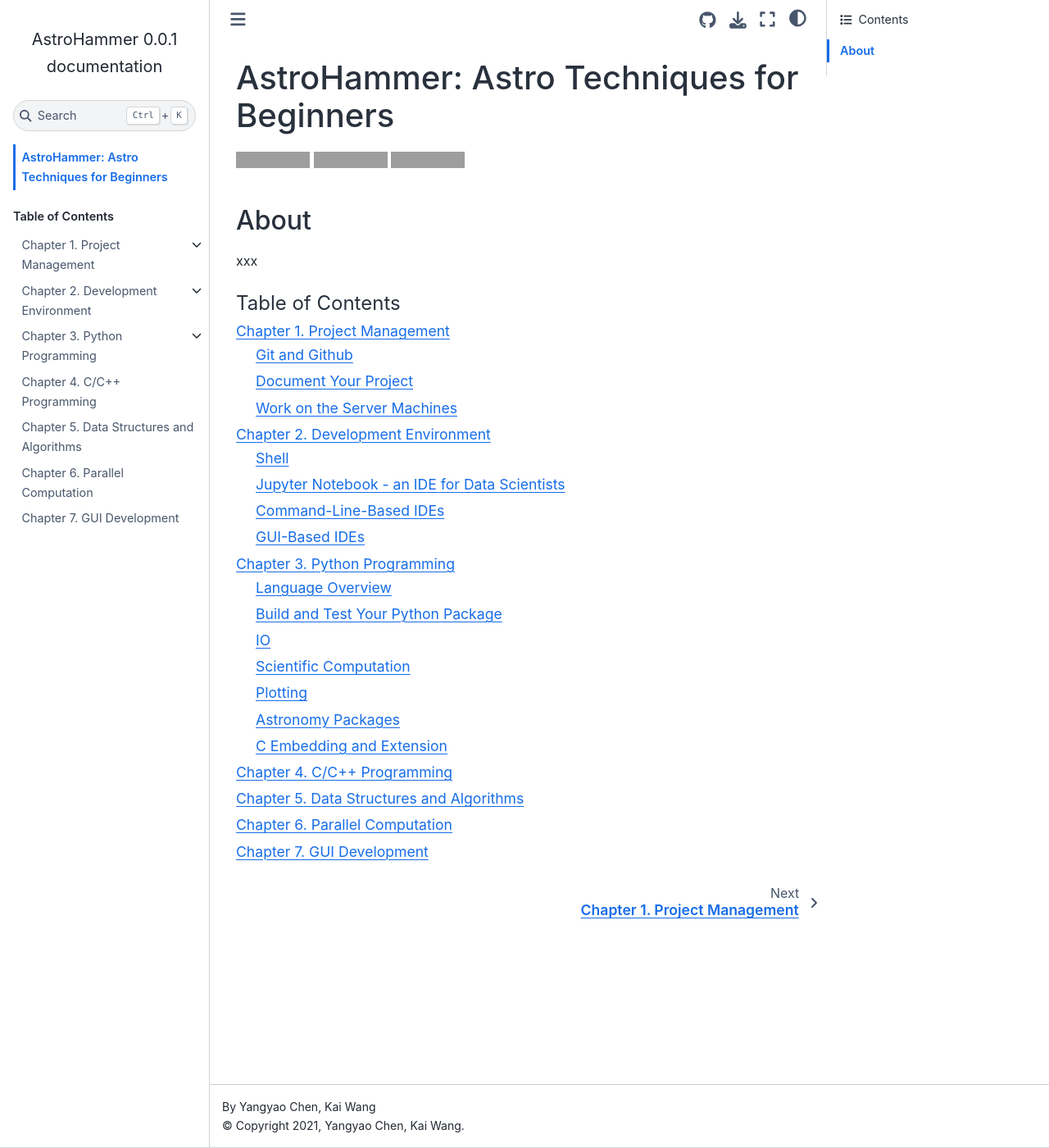
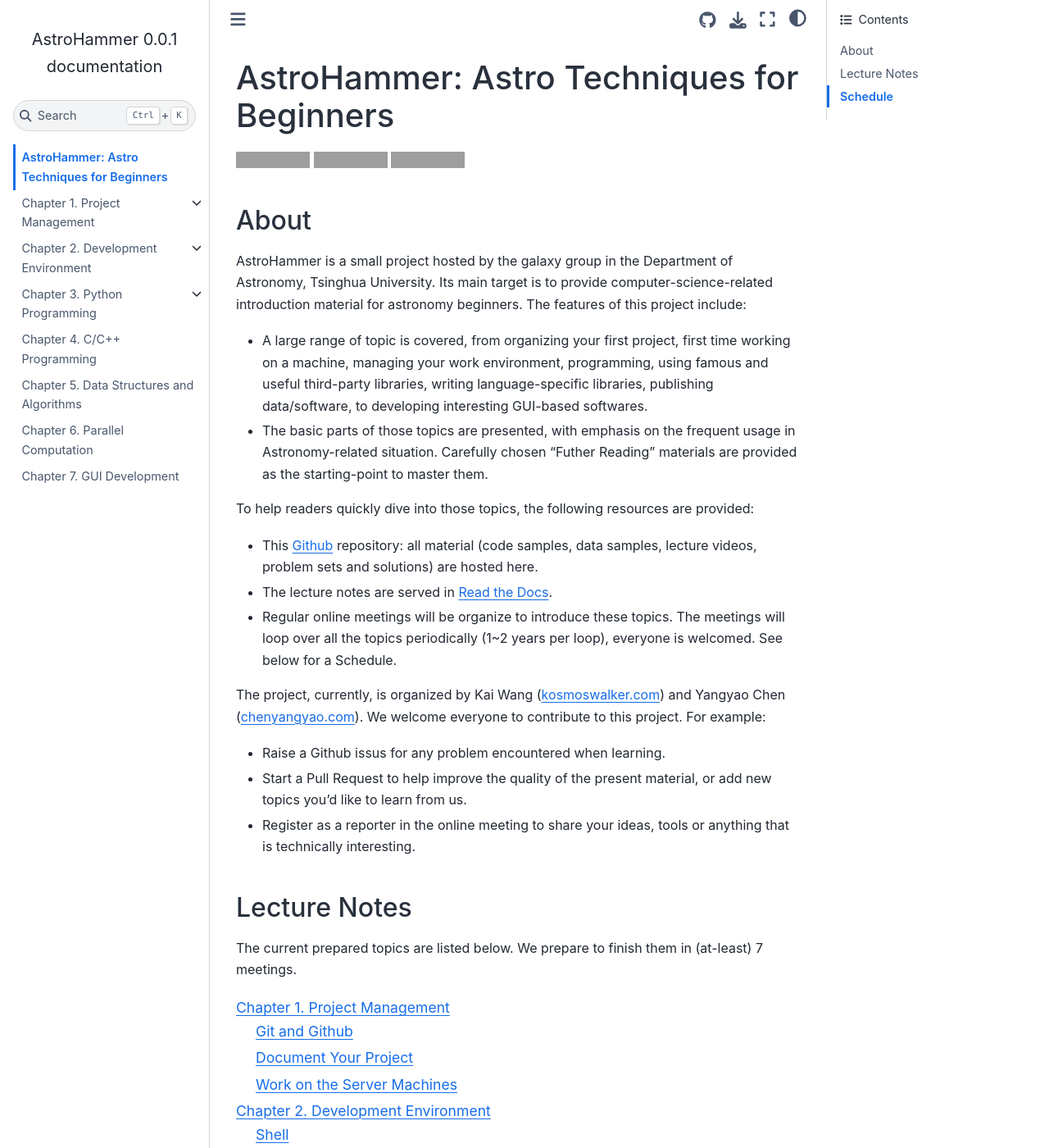
Before and after one commit to ChenYangyao/project-astro-hammer, a Sphinx documentation site: the page built from docs/index.rst, in a window 1280 px wide and 1400 px high. Shown: the whole window at 82% size. Built offline with Sphinx 7.4.7 and the Sphinx Book theme 1.1.4, drawn with Linux system fonts in a browser that asks for light colours; some of the changed text lies outside the part shown; grey boxes are pictures that could not be loaded.

Commit message:
Add about

```diff
--- a/docs/index.rst
+++ b/docs/index.rst
@@ -5,8 +5,6 @@
 
 AstroHammer: Astro Techniques for Beginners
 ========================================================================
-
-
 
 |badge1| |badge2| |badge3|
 
@@ -25,11 +23,50 @@
 About
 ---------
 
-xxx
+AstroHammer is a small project hosted by the galaxy group in the Department of
+Astronomy, Tsinghua University. Its main target is to provide
+computer-science-related introduction material for astronomy beginners.
+The features of this project include:
+
+- A large range of topic is covered, from organizing your first project,
+  first time working on a machine, managing your work environment,
+  programming, using famous and useful third-party libraries,
+  writing language-specific libraries,
+  publishing data/software, to developing interesting GUI-based softwares.
+- The basic parts of those topics are presented, with emphasis on the
+  frequent usage in Astronomy-related situation. Carefully
+  chosen "Futher Reading" materials are provided as the starting-point
+  to master them.
+
+To help readers quickly dive into those topics, the following resources
+are provided:
+
+- This `Github <https://github.com/ChenYangyao/project-astro-hammer>`_ repository: all material (code samples, data samples,
+  lecture videos, problem sets and solutions) are hosted here.
+- The lecture notes are served in `Read the Docs <https://project-astro-hammer.readthedocs.io/>`_.
+- Regular online meetings will be organize to introduce these topics.
+  The meetings will loop over all the topics periodically (1~2 years per loop),
+  everyone is welcomed. See below for a Schedule.
+
+The project, currently, is organized by Kai Wang (`kosmoswalker.com <https://www.kosmoswalker.com/>`_)
+and Yangyao Chen (`chenyangyao.com <https://www.chenyangyao.com/>`_). We welcome everyone
+to contribute to this project. For example:
+
+- Raise a Github issus for any problem encountered when learning.
+- Start a Pull Request to help improve the quality of the present material, or
+  add new topics you'd like to learn from us.
+- Register as a reporter in the online meeting to share your ideas, tools
+  or anything that is technically interesting.
+
+
+Lecture Notes
+----------------------
+
+The current prepared topics are listed below. We prepare to finish them in
+(at-least) 7 meetings.
 
 .. toctree::
    :maxdepth: 2
-   :caption: Table of Contents
 
    usage/project-management/index
    usage/development-environment/index
@@ -39,6 +76,20 @@
    usage/parallel-computation/index
    usage/gui-development/index
 
+Schedule
+--------------
+
+The first lecture comes soon!
+
+.. table::
+   :class: tight-table
+
+   ======================================================= =================== =================== ============= =====================================
+   Topic                                                   Speaker             Time                Location      Histotical Meetings
+   ======================================================= =================== =================== ============= =====================================
+   Chapter 1. Project Management                           Kai & Yangyao       07/??, 2021         zoom???       09/09, 2018, DOA-S327 (Kai)
+   ======================================================= =================== =================== ============= =====================================
+
 
 .. Indices and tables
 .. --------------------
```
